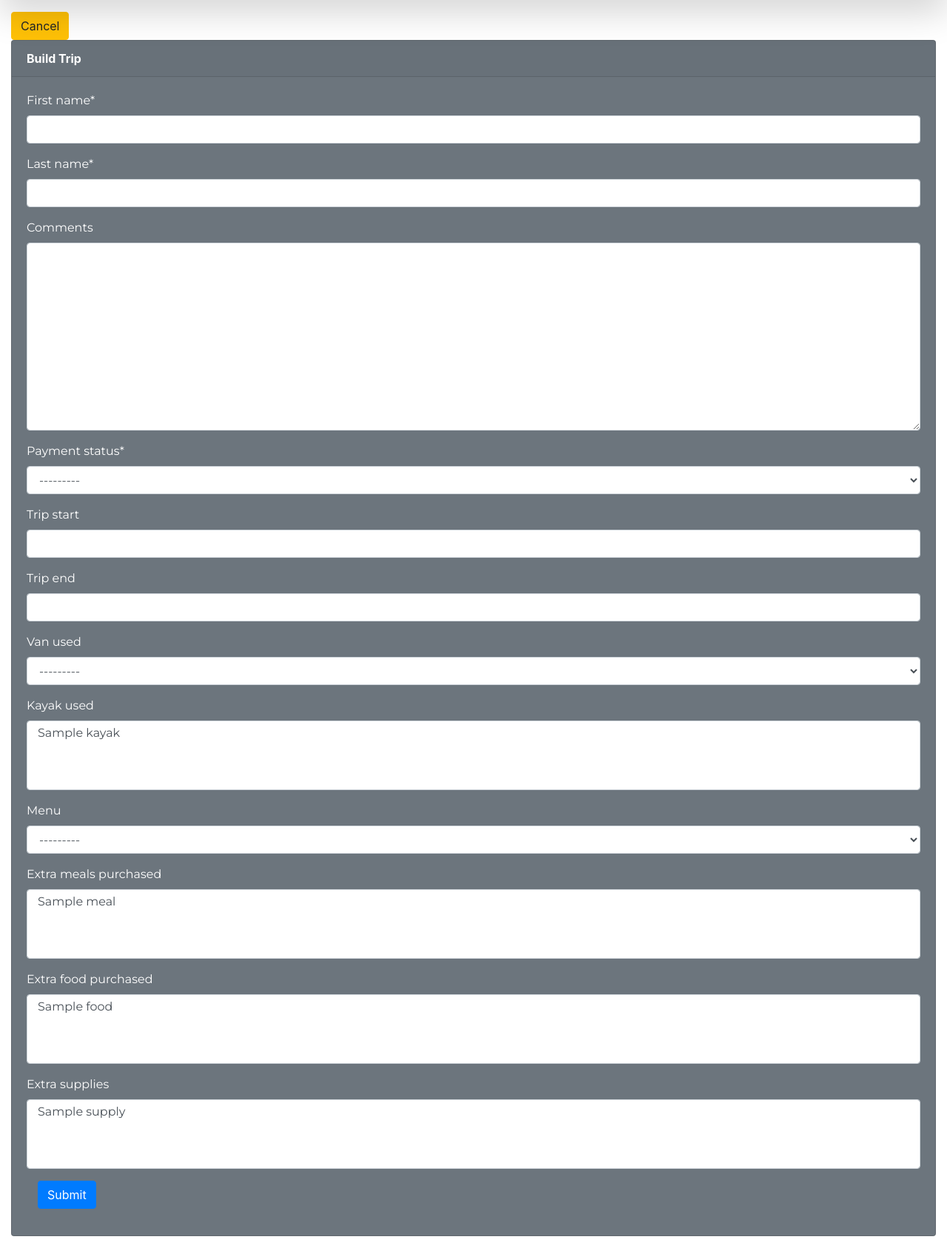
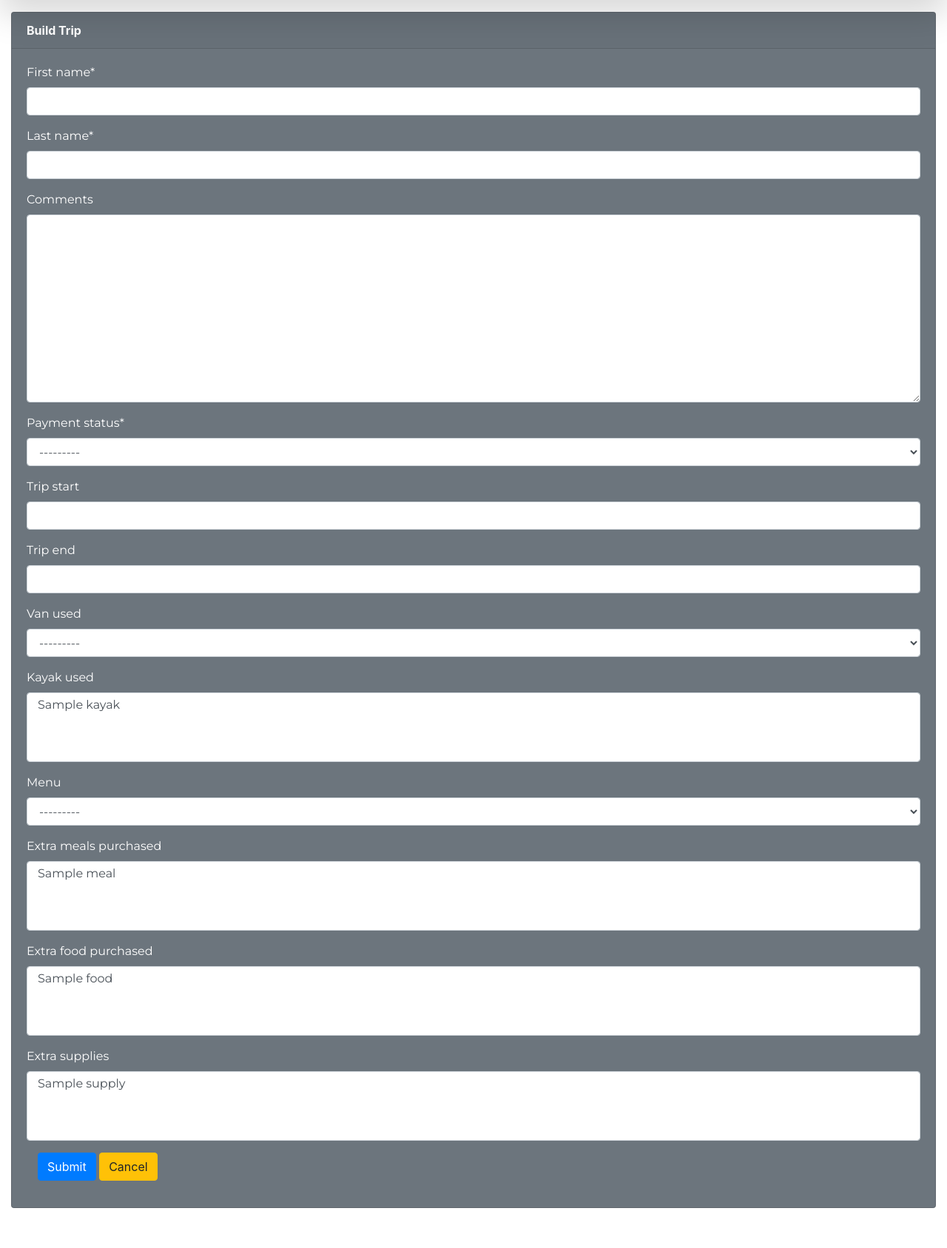
Before and after one commit to asimjb1200/UHA, a Django app: page /trips/build_trip/ in a window 1280 px wide. Shown: the part 56-1743 px from the top of the page at 74% size. After the commit the page ends 1689 px from the top, so only its background shows below. Run offline with Django 3.2, Linux system fonts and the light colour scheme; a user stored in the database is signed in; tables that the repository leaves empty hold one stand-in row (values such as "Sample post"); some libraries are stand-ins or nearby versions; some web fonts are replaced.

Commit message:
cancel button

```diff
--- a/inventory_mgmt/inventory/templates/inventory/trip_builder.html
+++ b/inventory_mgmt/inventory/templates/inventory/trip_builder.html
@@ -2,9 +2,6 @@
 {% block title %}<title>Build Trip</title> {% endblock %}
 
 {% block body %}
-
-<a href={% url 'inventory:view-trips' %} class="btn btn-warning">Cancel</a>
-
     <div class="card text-white bg-secondary mb-3" >
         <div class="card-header">
             <strong>Build Trip</strong>
@@ -24,6 +21,7 @@
                     <div class='form-group'>
                         <div class='col-sm-offset-2 col-sm-10'>
                             <button type='submit' class='btn btn-primary'>Submit</button>
+                            <button onclick="window.history.back();" class="btn btn-warning" type="button">Cancel</button>
                         </div>
                     </div>
                 </form>
```
